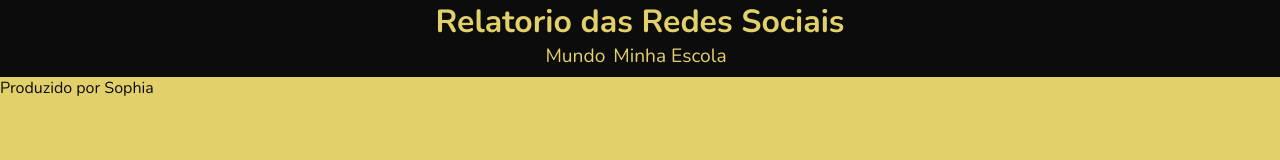
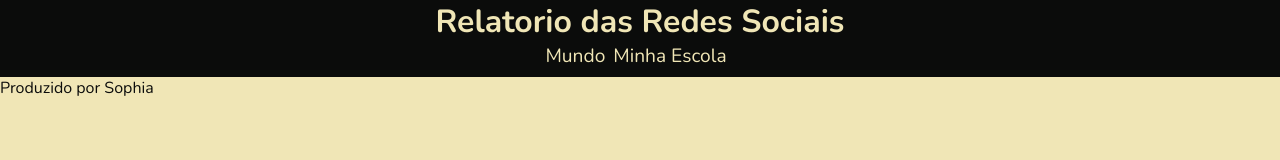
Before and after one commit to sophiasoncin/3F-2Projeto, a plain HTML site: page index.html in a window 1280 px wide. Drawn offline with nearby package versions, Linux system fonts and the light colour scheme.

Commit message:
Add files via upload

```diff
--- /dev/null
+++ b/graficos/graficosGlobais.js
@@ -0,0 +1,3 @@
+const url = "https://raw.githubusercontent.com/guilhermeonrails/api/main/dados-globais.json"
+
+console.log(url);
--- a/index.html
+++ b/index.html
@@ -20,5 +20,6 @@
     <footer>
 Produzido por Sophia
     </footer>
+    <script src="graficos/graficosGlobais.js"></script>
 </body>
 </html>
--- a/style.css
+++ b/style.css
@@ -1,8 +1,8 @@
 @import url('https://fonts.googleapis.com/css2?family=Nunito:ital,wght@0,200..1000;1,200..1000&display=swap');
 :root{
-    --cor-de-fundo:#e2d06a;
+    --cor-de-fundo:#f0e6b6;
     --cor-primaria:#0b0c0b;
-    --cor-secundaria:hwb(49 47% 6%);
+    --cor-secundaria:hwb(46 86% 2%);
     --fonte: "Nunito", sans-serif;
 }
 *{
```
